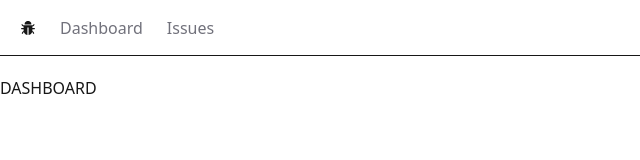
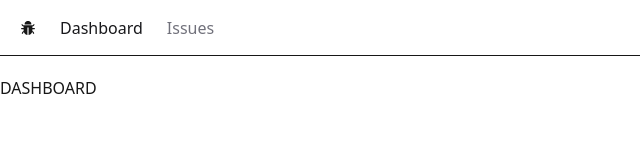
Before and after one commit to amir-ramezany/issue-tracker, a Next.js app: page / in a window 1280 px wide. Shown: the top 160 px of the page, without its empty margins (0-640 px from the left). Built offline with nearby package versions, Linux system fonts and the light colour scheme.

Commit message:
style the active linkes on navbar

```diff
--- a/components/NavBar.tsx
+++ b/components/NavBar.tsx
@@ -1,12 +1,18 @@
+"use client";
+
 import React from "react";
 import Link from "next/link";
 import { AiFillBug } from "react-icons/ai";
+import classNames from "classnames";
+import { usePathname } from "next/navigation";
 const links = [
   { label: "Dashboard", href: "/" },
   { label: "Issues", href: "/issues" },
 ];
 
 const NavBar = () => {
+  const pathName = usePathname();
+
   return (
     <nav className="flex space-x-6 border-b mb-5 px-5 h-14 items-center">
       <Link href="/">
@@ -16,7 +22,11 @@
         {links.map((link) => (
           <Link
             key={link.href}
-            className="text-zinc-500 hover:text-zinc-800 transition-colors"
+            className={classNames({
+              "hover:text-zinc-800 transition-colors": true,
+              "text-zinc-900": link.href === pathName,
+              "text-zinc-500": link.href !== pathName,
+            })}
             href={link.href}
           >
             {link.label}
--- a/package.json
+++ b/package.json
@@ -9,6 +9,7 @@
     "lint": "eslint"
   },
   "dependencies": {
+    "classnames": "^2.3.2",
     "next": "15.5.3",
     "react": "19.1.0",
     "react-dom": "19.1.0",
```
Also changed, not shown: 1 other file (tests, documents, lock files or other folders).
